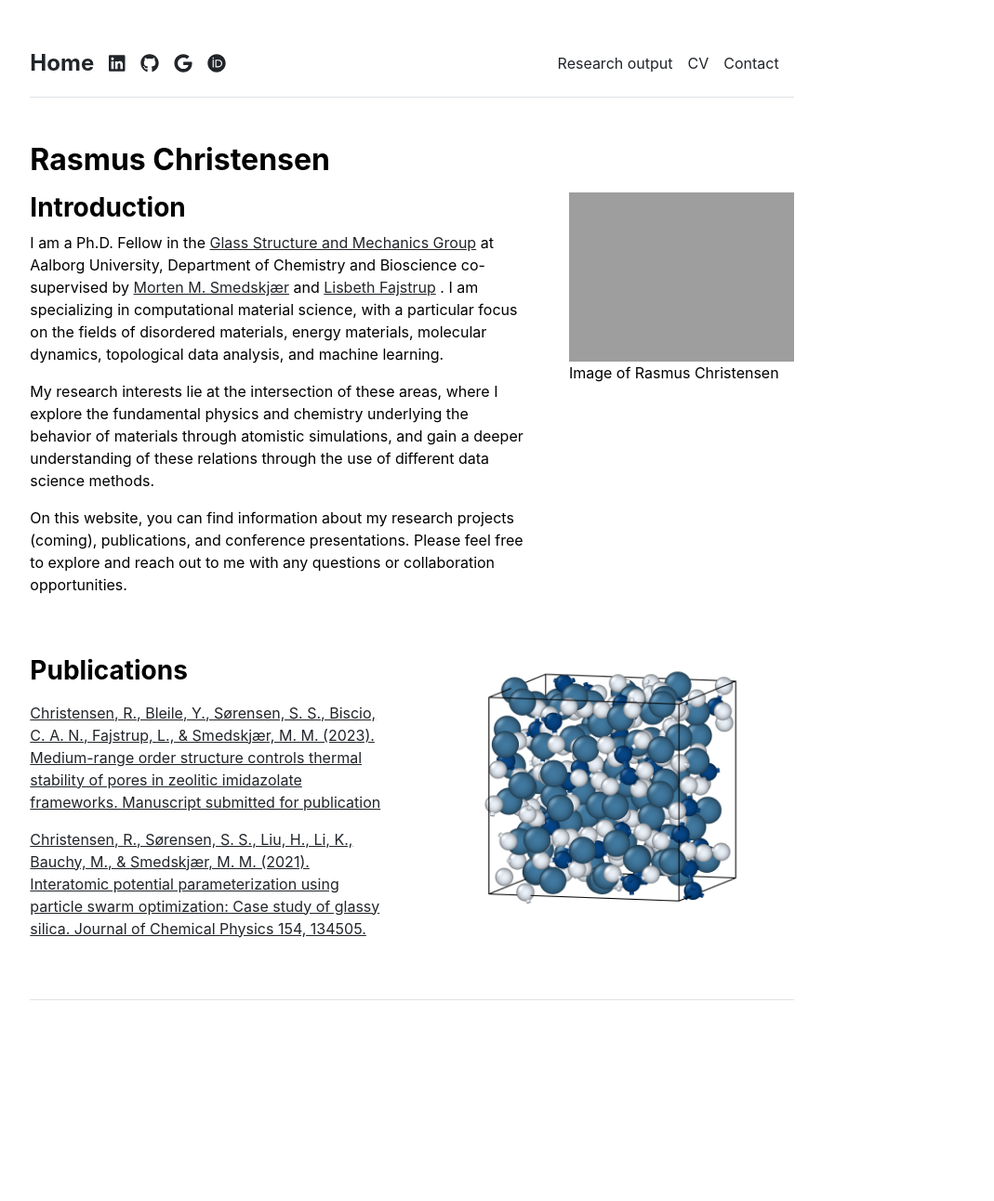
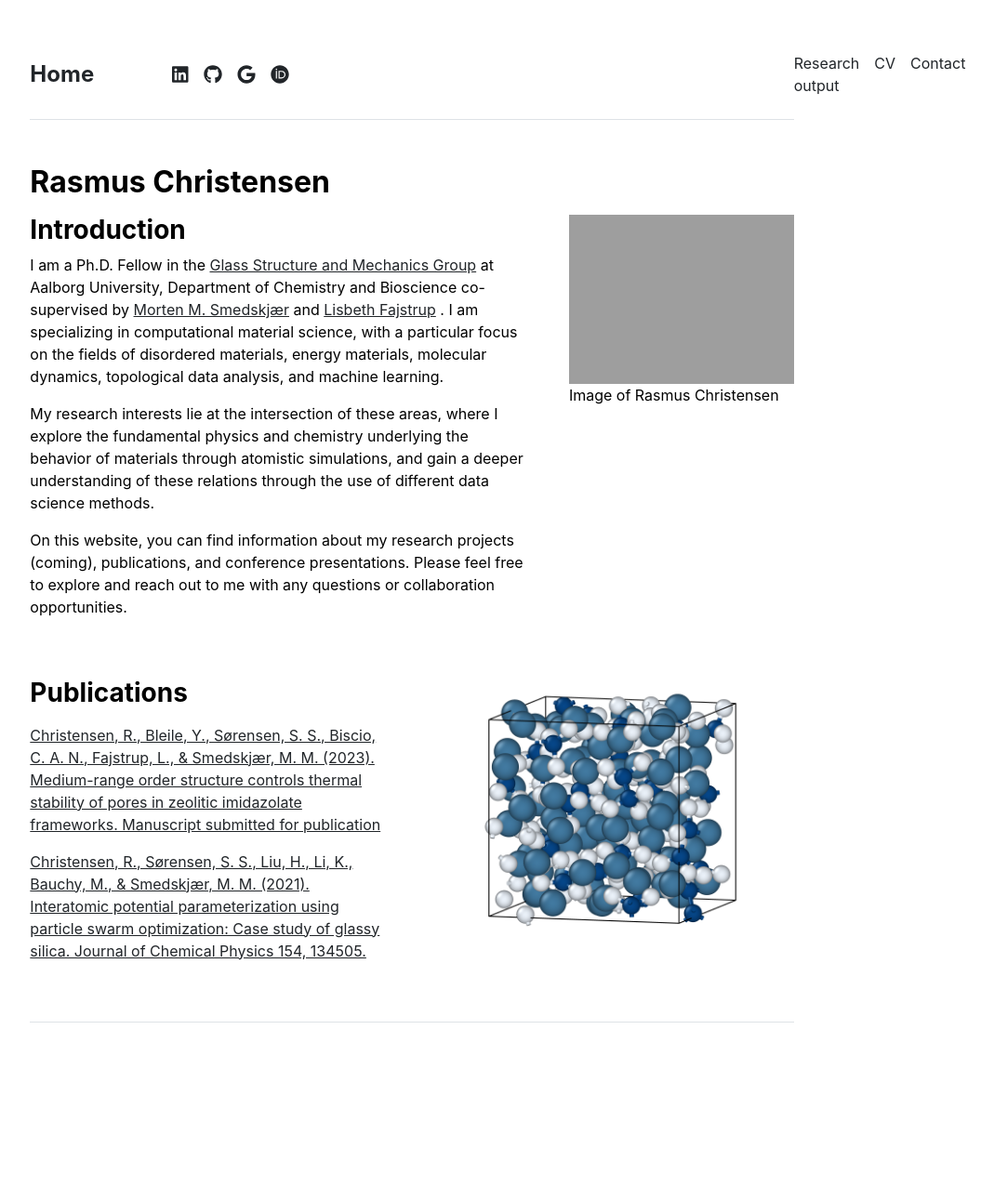
Before and after one commit to R-Chr/R-Chr.github.io, a Jekyll site: the page built from index.md, in a window 1280 px wide. Shown: the whole page at 93% size, without its empty margins (197-1266 px from the left). Built offline with Jekyll 4.4.1, drawn with Linux system fonts in a browser that asks for light colours; before the commit the page ends 1268 px from its top, so only the background shows below that.

Commit message:
Update header.html

```diff
--- a/_includes/header.html
+++ b/_includes/header.html
@@ -1,5 +1,5 @@
 <header class="d-flex flex-column flex-md-row align-items-center pb-3 mb-5 border-bottom">
-  <div>
+  <div class="col-md-2">
     <a href="{{ site.github.url }}/" class="d-flex align-items-center text-decoration-none">
       <span class="fs-4 fw-bold">{{ site.title }}</span>
     </a>
@@ -7,7 +7,7 @@
       <span>{{ site.description }}</span>
     </a>
   </div>
-  <div class="row">
+  <div class="col-md-10">
     <div class="d-flex flex-row text-end social-media-icons">
       {% for item in site.data.settings.social %}
         <a href="{{ item.link }}" class="ms-3 fs-5"><i class="fab fa-{{ item.icon }}"></i></a>
```
